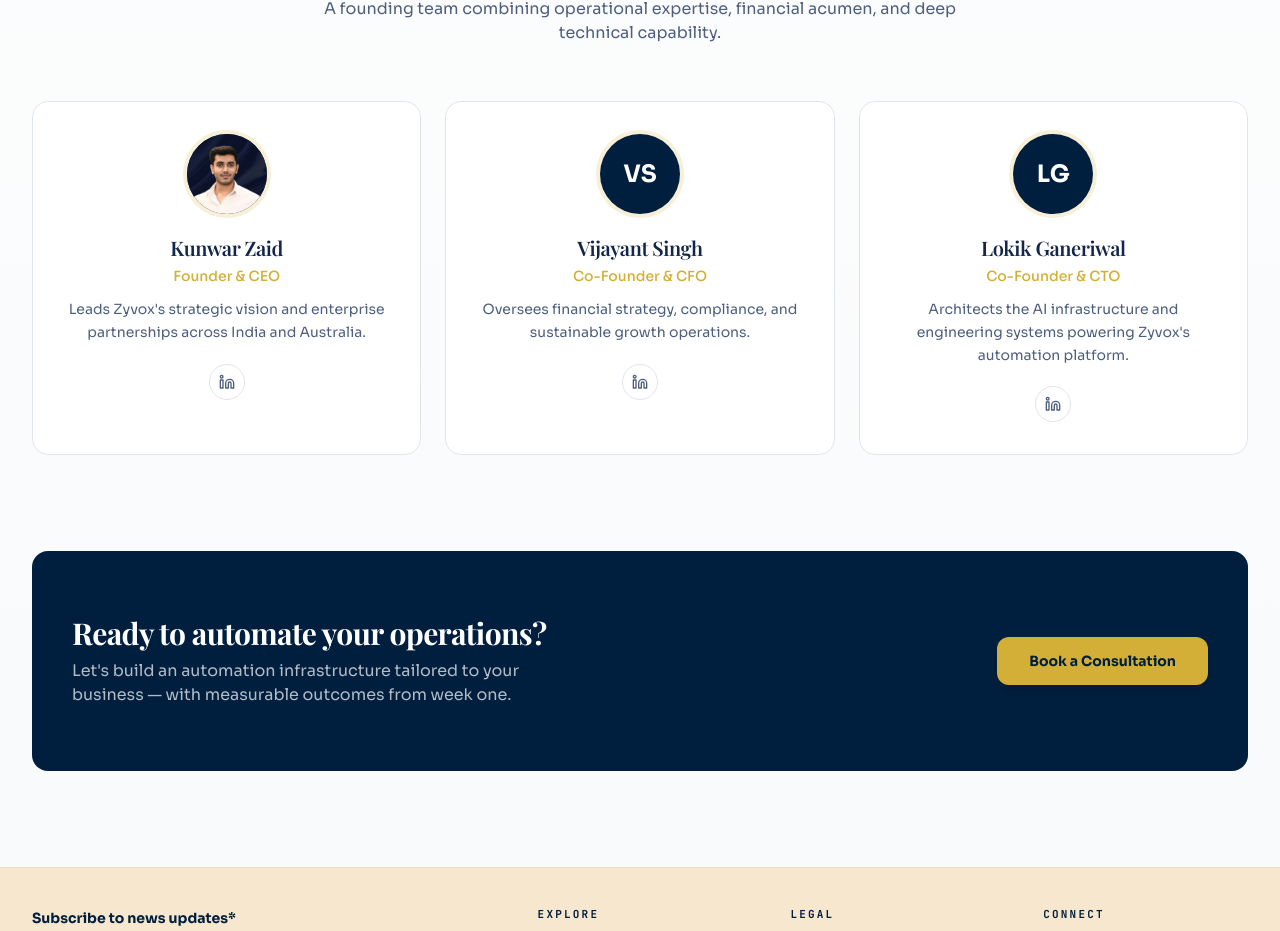
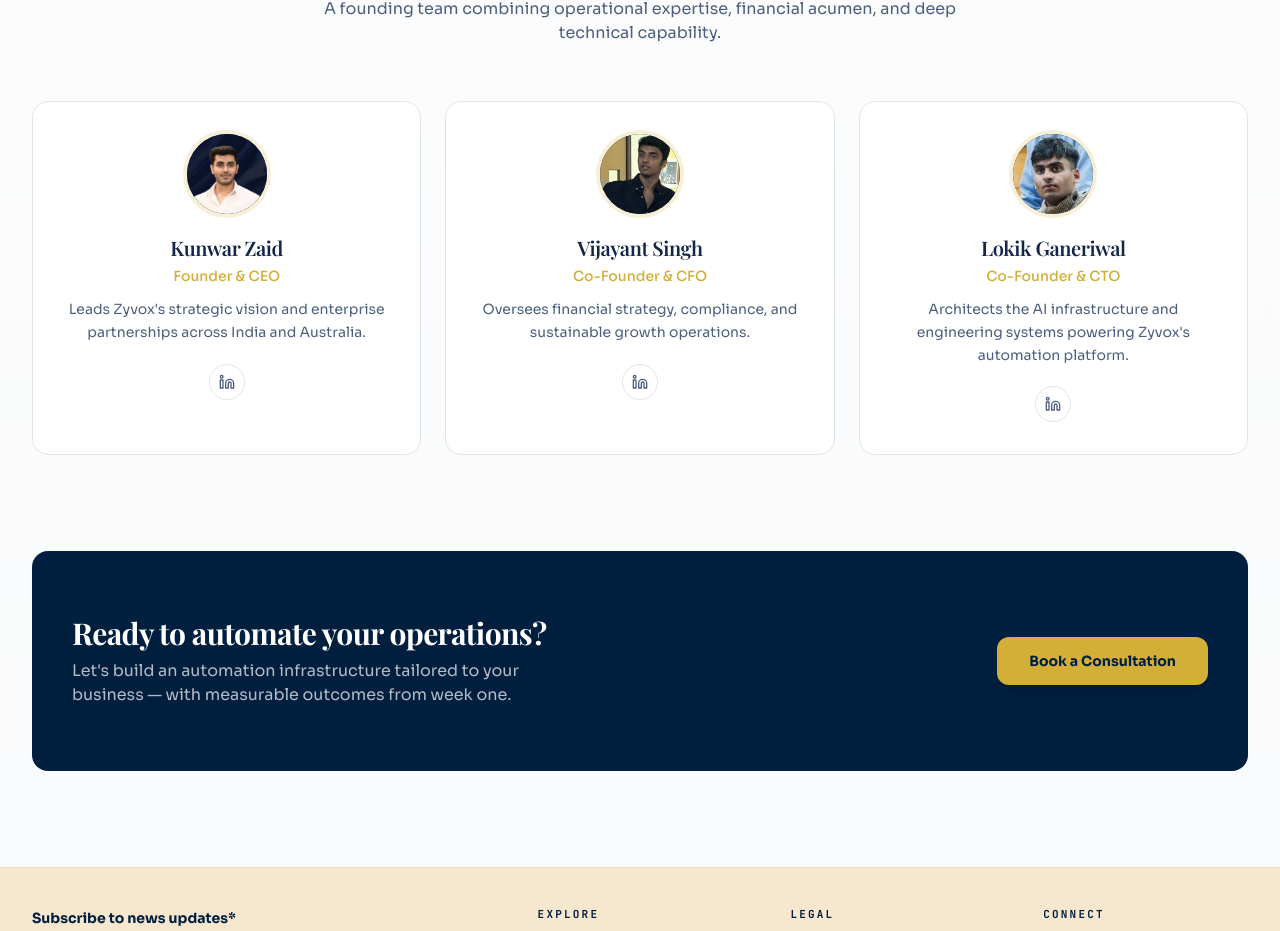
Before and after one commit to Sushmit94/Zyvox, a React (Vite) app: page /about in a window 1280 px wide. Shown: the part 1511-2442 px from the top of the page. Built offline with nearby package versions, Linux system fonts and the light colour scheme; the HTML template or start-up script is replaced by a standard one.

Commit message:
added all the photos on about page

```diff
--- a/src/pages/About.tsx
+++ b/src/pages/About.tsx
@@ -48,6 +48,7 @@
     name: "Vijayant Singh",
     role: "Co-Founder & CFO",
     initials: "VS",
+    image: "/images/vinnayat.jpg",
     linkedin: "https://www.linkedin.com/in/vijayantsingh11",
     bio: "Oversees financial strategy, compliance, and sustainable growth operations.",
   },
@@ -55,6 +56,7 @@
     name: "Lokik Ganeriwal",
     role: "Co-Founder & CTO",
     initials: "LG",
+    image: "/images/lokik.jpg",
     linkedin: "https://www.linkedin.com/in/lokikg18",
     bio: "Architects the AI infrastructure and engineering systems powering Zyvox's automation platform.",
   },
--- a/src/pages/Founders.tsx
+++ b/src/pages/Founders.tsx
@@ -4,10 +4,12 @@
   {
     name: "Lokik Ganeriwal",
     role: "Co-Founder",
+    image: "/images/lokik.jpg",
   },
   {
     name: "Vijayant Singh",
     role: "Co-Founder",
+    image: "/images/vinnayat.jpg",
   },
   {
     name: "Kunwar Zaid",
```
Also changed, not shown: public/images/lokik.jpg (added), public/images/vinnayat.jpg (added).
